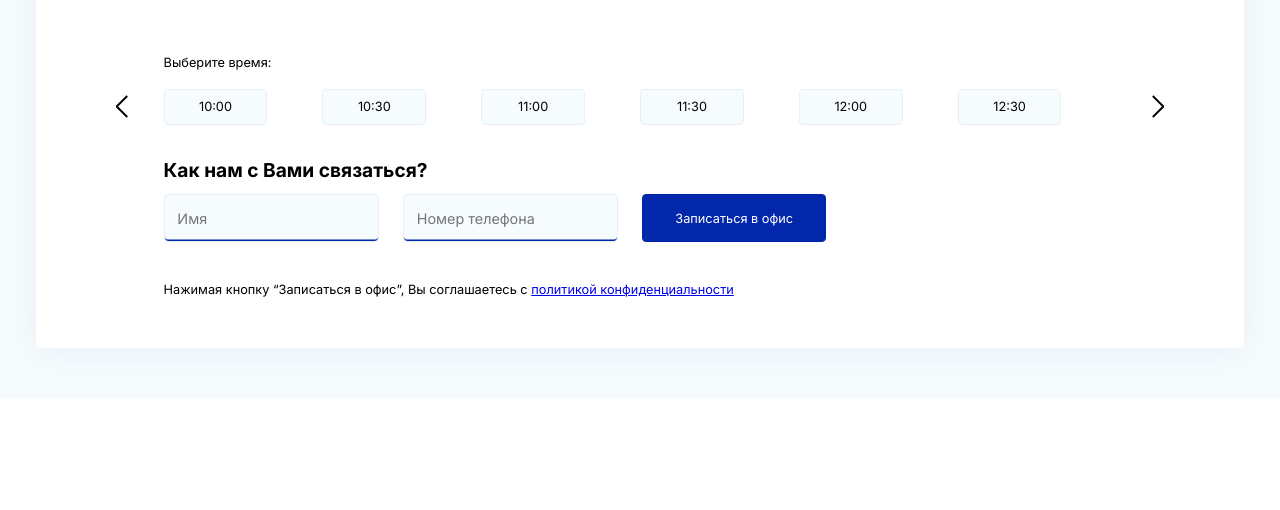
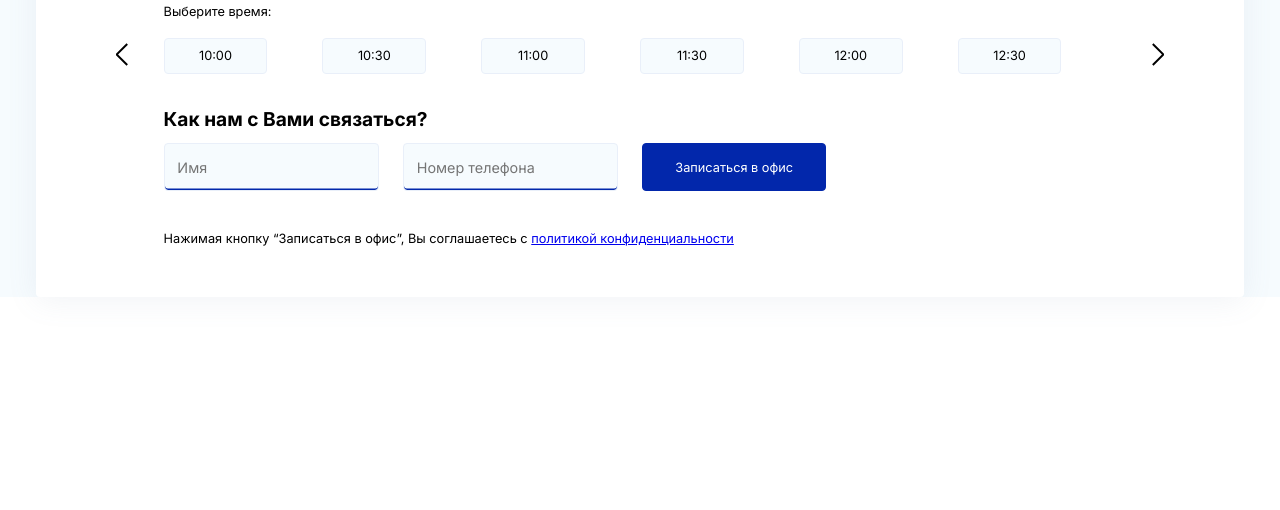
Before and after one commit to reptofrog/centurion-calendar, a plain HTML site: page index.html in a window 1280 px wide. Shown: the part 290-800 px from the top of the page. Drawn offline with nearby package versions, Linux system fonts and the light colour scheme.

Commit message:
Removed padding

```diff
--- a/customreceptionblock.css
+++ b/customreceptionblock.css
@@ -8,7 +8,7 @@
 }
 .reception {
 	background-color: #F6FBFE;
-	padding: 6.4rem 0;
+	/*padding: 6.4rem 0;*/
 }
 .calendar {
 	width: 107rem;
```
